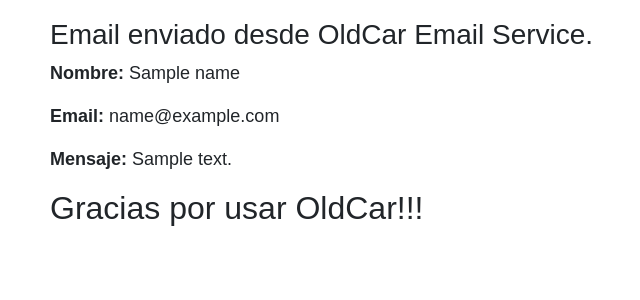
After one commit to JoseMMorales/OldCarAPI, a Symfony app: template templates/emails/email.html.twig in a window 1280 px wide. The commit adds this page. Shown: the top 300 px of the page, without its empty margins (190-830 px from the left). Run offline with Twig, Linux system fonts and the light colour scheme; the template is opened without the code that fills it: most values are stand-ins (such as "Sample title", 1, 10 or a date in 2020); some libraries are stand-ins or nearby versions.

Commit message:
Setting Twig email up and building body of the email received in contactController

```diff
--- a/templates/base.html.twig
+++ b/templates/base.html.twig
@@ -12,6 +12,7 @@
         {% endblock %}
     </head>
     <body>
-        {% block body %}{% endblock %}
+        {% block body %}
+        {% endblock %}
     </body>
 </html>
--- /dev/null
+++ b/templates/emails/email.html.twig
@@ -0,0 +1,20 @@
+{% extends 'base.html.twig' %}
+
+{% block title %}Hello FavouriteController!{% endblock %}
+
+{% block body %}
+<style>
+    .example-wrapper { margin: 1em auto; max-width: 800px; width: 95%; font: 18px/1.5 sans-serif; }
+    .example-wrapper code { background: #F5F5F5; padding: 2px 6px; }
+</style>
+
+<div class="example-wrapper">
+   <h3>Email enviado desde OldCar Email Service.</h3>
+
+    <p><b>Nombre:</b> {{ name }} </p>
+    <p><b>Email:</b> {{ email }} </p>
+    <p><b>Mensaje:</b> {{ text }} </p>
+
+    <h2>Gracias por usar OldCar!!!</h2>
+</div>
+{% endblock %}
```
Also changed, not shown: src/Controller/ContactController.php (+19 -13 lines).
